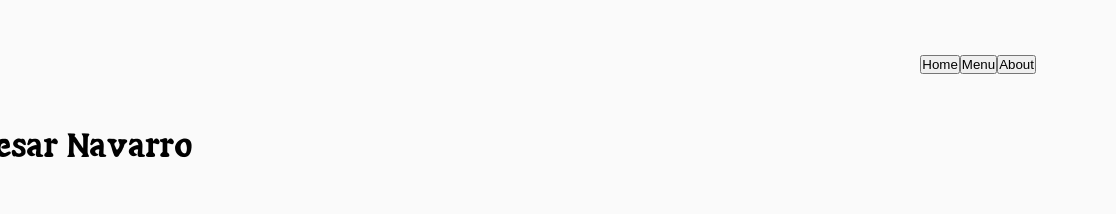
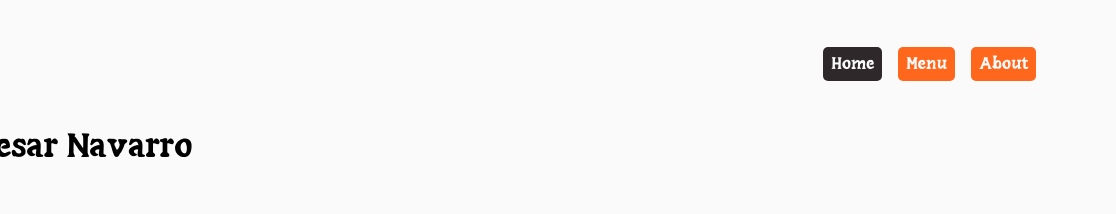
Before and after one commit to garrza/restaurant-demo, a plain HTML site: page index.html in a window 1280 px wide. Shown: the top 214 px of the page, 164-1280 px from the left. Drawn offline with Linux system fonts and the light colour scheme.

Commit message:
Continue navbar slash header css

```diff
--- a/style.css
+++ b/style.css
@@ -23,6 +23,19 @@ html {
     box-sizing: inherit;
     margin: 0;
     padding: 0;
+}
+
+button {
+    border: none;
+    appearance: none;
+    outline: none;
+    background: none;
+    cursor: pointer;
+}
+
+button {
+  color: inherit;
+  font: inherit;
 }
 
 body {
@@ -56,5 +69,20 @@ body {
 
 .nav {
     display: flex;
-    justify-content: space-around;
+    gap: 1rem;
 }
+
+.button-nav{
+    color: var(--main-light);
+    background-color: var(--cesar);
+    padding: .5rem;
+    border-radius: 5px;
+}
+
+.button-nav.active{
+    background-color: var(--main-dark);
+}
+.button-nav:hover,
+.active {
+    background-color: var(--main-dark);
+}
```
